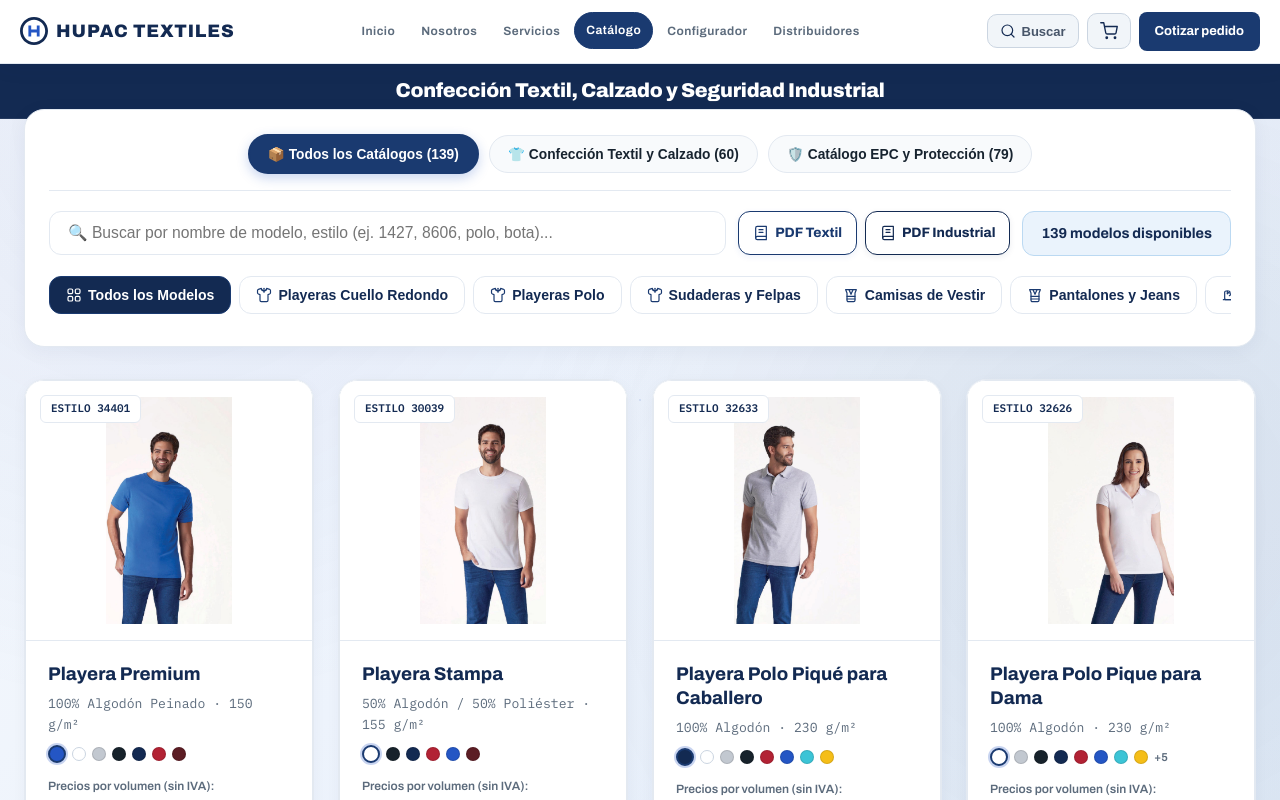
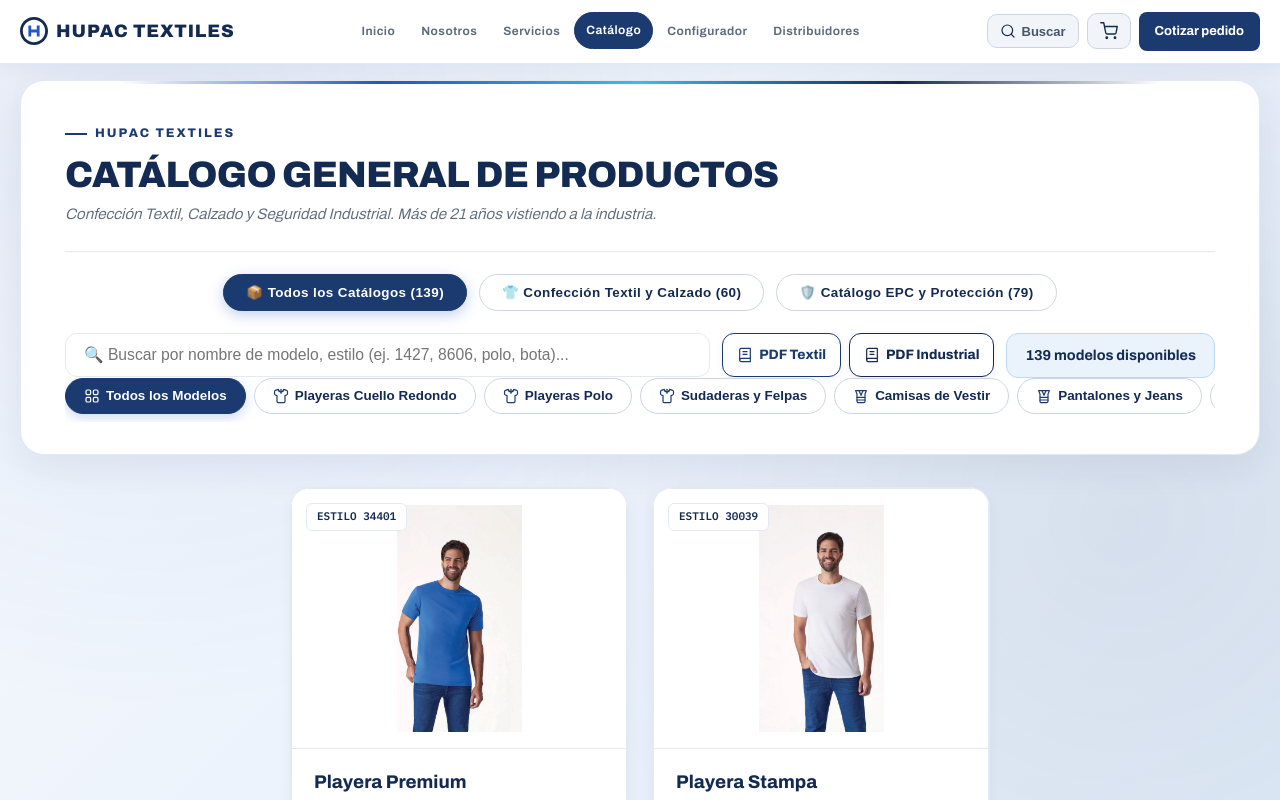
Before and after one commit to danieltrejomx/hupac-textiles-web, a Next.js app: page /catalogo in a window 1280 px wide. Shown: the top 800 px of the page. Built offline with nearby package versions, Linux system fonts and the light colour scheme.

Commit message:
feat(design): redisenar catalogo, distribuidores y configurador con tarjeta blanca institucional y botones de capsula

```diff
--- a/app/catalogo/page.tsx
+++ b/app/catalogo/page.tsx
@@ -327,63 +327,91 @@ function CatalogoContent() {
   return (
     <>
       <Navbar />
-      <main style={{ backgroundColor: 'transparent', minHeight: '85vh', paddingBottom: '80px' }}>
-        {/* Header Compacto Centrado */}
-        <section style={{
-          background: 'var(--marino)',
-          color: '#ffffff',
-          padding: '16px 24px',
-          borderBottom: '1px solid rgba(255, 255, 255, 0.08)',
-          textAlign: 'center'
+      <main style={{ backgroundColor: 'transparent', minHeight: '85vh', position: 'relative' }}>
+        <div style={{
+          position: 'relative',
+          zIndex: 1,
+          maxWidth: '1280px',
+          margin: '0 auto',
+          padding: '16px 20px 48px 20px',
+          display: 'flex',
+          flexDirection: 'column',
+          alignItems: 'center'
         }}>
+
+          {/* ================= TARJETA PRINCIPAL: CABECERA Y FILTROS ================= */}
           <div style={{
-            maxWidth: '1320px',
-            margin: '0 auto',
-            display: 'flex',
-            alignItems: 'center',
-            justifyContent: 'center',
-            textAlign: 'center'
+            backgroundColor: '#ffffff',
+            border: '1px solid var(--linea)',
+            borderRadius: '24px',
+            padding: '36px 44px 32px 44px',
+            width: '100%',
+            position: 'relative',
+            boxShadow: '0 12px 36px rgba(19, 42, 82, 0.07)',
+            marginBottom: '32px'
           }}>
+            {/* Línea superior con gradiente de luz institucional */}
+            <div style={{
+              position: 'absolute',
+              top: 0,
+              left: '8%',
+              right: '8%',
+              height: '3px',
+              background: 'linear-gradient(90deg, transparent, #2456C4, #38bdf8, #132A52, transparent)'
+            }} />
+
+            {/* Tag Superior */}
+            <div style={{
+              display: 'inline-flex',
+              alignItems: 'center',
+              gap: '8px',
+              color: 'var(--rey)',
+              fontSize: '0.78rem',
+              fontWeight: 800,
+              letterSpacing: '0.16em',
+              textTransform: 'uppercase',
+              marginBottom: '10px'
+            }}>
+              <span style={{ width: '22px', height: '2px', backgroundColor: 'var(--rey)', display: 'inline-block' }} />
+              HUPAC TEXTILES
+            </div>
+
+            {/* Título Principal */}
             <h1 style={{
-              fontSize: '1.25rem',
+              fontSize: '2.3rem',
               fontWeight: 850,
-              margin: 0,
-              color: '#ffffff',
-              textAlign: 'center'
+              color: 'var(--marino)',
+              letterSpacing: '-0.02em',
+              margin: '0 0 6px 0',
+              lineHeight: 1.15
             }}>
               {catalogoActivo === 'epc'
-                ? '🛡️ Catálogo EPC y Equipo de Protección Industrial'
+                ? 'CATÁLOGO DE EQUIPO DE PROTECCIÓN INDUSTRIAL'
                 : catalogoActivo === 'textil'
-                ? '👕 Catálogo de Confección Textil y Calzado'
-                : 'Confección Textil, Calzado y Seguridad Industrial'}
+                ? 'CATÁLOGO DE CONFECCIÓN TEXTIL Y CALZADO'
+                : 'CATÁLOGO GENERAL DE PRODUCTOS'}
             </h1>
-          </div>
-        </section>
 
-        <div style={{ maxWidth: '1280px', margin: '-10px auto 0 auto', padding: '0 24px' }}>
+            {/* Subtítulo */}
+            <p style={{
+              fontSize: '0.95rem',
+              fontStyle: 'italic',
+              color: 'var(--texto-2)',
+              margin: '0 0 24px 0'
+            }}>
+              Confección Textil, Calzado y Seguridad Industrial. Más de 21 años vistiendo a la industria.
+            </p>
 
-          {/* Barra de Filtros y Búsqueda */}
-          <div style={{
-            backgroundColor: '#ffffff',
-            borderRadius: '20px',
-            padding: '24px',
-            boxShadow: '0 4px 20px rgba(19, 42, 82, 0.05)',
-            border: '1px solid var(--linea)',
-            marginBottom: '32px',
-            display: 'flex',
-            flexDirection: 'column',
-            gap: '20px'
-          }}>
-
-            {/* Selector de Catálogo Principal */}
+            {/* Selector de Catálogo Principal (Botones de Cápsula) */}
             <div style={{
               display: 'flex',
               alignItems: 'center',
               justifyContent: 'center',
-              gap: '10px',
+              gap: '12px',
               flexWrap: 'wrap',
-              paddingBottom: '16px',
-              borderBottom: '1px solid var(--linea)'
+              borderTop: '1px solid var(--linea)',
+              paddingTop: '22px',
+              paddingBottom: '22px'
             }}>
               <button
                 type="button"
@@ -395,16 +423,17 @@ function CatalogoContent() {
                   display: 'inline-flex',
                   alignItems: 'center',
                   gap: '8px',
-                  padding: '10px 18px',
-                  borderRadius: '999px',
-                  border: catalogoActivo === 'todos' ? '2px solid var(--rey)' : '1px solid var(--linea)',
-                  backgroundColor: catalogoActivo === 'todos' ? 'var(--rey)' : '#f8fafc',
-                  color: catalogoActivo === 'todos' ? '#ffffff' : 'var(--texto)',
-                  fontWeight: 800,
-                  fontSize: '0.86rem',
+                  padding: '10px 22px',
+                  borderRadius: '100px',
+                  border: catalogoActivo === 'todos' ? '1.5px solid var(--rey)' : '1.5px solid #cbd5e1',
+                  backgroundColor: catalogoActivo === 'todos' ? 'var(--rey)' : '#ffffff',
+                  color: catalogoActivo === 'todos' ? '#ffffff' : 'var(--marino)',
+                  fontWeight: catalogoActivo === 'todos' ? 850 : 750,
+                  fontSize: '0.84rem',
+                  letterSpacing: '0.03em',
                   cursor: 'pointer',
-                  transition: 'all 0.15s ease',
-                  boxShadow: catalogoActivo === 'todos' ? '0 4px 12px rgba(36, 86, 196, 0.25)' : 'none'
+                  transition: 'all 0.2s ease',
+                  boxShadow: catalogoActivo === 'todos' ? '0 4px 14px rgba(36, 86, 196, 0.28)' : 'none'
                 }}
               >
                 <span>📦 Todos los Catálogos ({PRODUCTS.length})</span>
@@ -422,16 +451,17 @@ function CatalogoContent() {
                   display: 'inline-flex',
                   alignItems: 'center',
                   gap: '8px',
-                  padding: '10px 18px',
-                  borderRadius: '999px',
-                  border: catalogoActivo === 'textil' ? '2px solid var(--rey)' : '1px solid var(--linea)',
-                  backgroundColor: catalogoActivo === 'textil' ? 'var(--rey)' : '#f8fafc',
-                  color: catalogoActivo === 'textil' ? '#ffffff' : 'var(--texto)',
-                  fontWeight: 800,
-                  fontSize: '0.86rem',
+                  padding: '10px 22px',
+                  borderRadius: '100px',
+                  border: catalogoActivo === 'textil' ? '1.5px solid var(--rey)' : '1.5px solid #cbd5e1',
+                  backgroundColor: catalogoActivo === 'textil' ? 'var(--rey)' : '#ffffff',
+                  color: catalogoActivo === 'textil' ? '#ffffff' : 'var(--marino)',
+                  fontWeight: catalogoActivo === 'textil' ? 850 : 750,
+                  fontSize: '0.84rem',
+                  letterSpacing: '0.03em',
                   cursor: 'pointer',
-                  transition: 'all 0.15s ease',
-                  boxShadow: catalogoActivo === 'textil' ? '0 4px 12px rgba(36, 86, 196, 0.25)' : 'none'
+                  transition: 'all 0.2s ease',
+                  boxShadow: catalogoActivo === 'textil' ? '0 4px 14px rgba(36, 86, 196, 0.28)' : 'none'
                 }}
               >
                 <span>👕 Confección Textil y Calzado ({PRODUCTS.filter(isTextilProduct).length})</span>
@@ -449,16 +479,17 @@ function CatalogoContent() {
                   display: 'inline-flex',
                   alignItems: 'center',
                   gap: '8px',
-                  padding: '10px 18px',
-                  borderRadius: '999px',
-                  border: catalogoActivo === 'epc' ? '2px solid var(--marino)' : '1px solid var(--linea)',
-                  backgroundColor: catalogoActivo === 'epc' ? 'var(--marino)' : '#f8fafc',
-                  color: catalogoActivo === 'epc' ? '#ffffff' : 'var(--texto)',
-                  fontWeight: 800,
-                  fontSize: '0.86rem',
+                  padding: '10px 22px',
+                  borderRadius: '100px',
+                  border: catalogoActivo === 'epc' ? '1.5px solid var(--rey)' : '1.5px solid #cbd5e1',
+                  backgroundColor: catalogoActivo === 'epc' ? 'var(--rey)' : '#ffffff',
+                  color: catalogoActivo === 'epc' ? '#ffffff' : 'var(--marino)',
+                  fontWeight: catalogoActivo === 'epc' ? 850 : 750,
+                  fontSize: '0.84rem',
+                  letterSpacing: '0.03em',
                   cursor: 'pointer',
-                  transition: 'all 0.15s ease',
-                  boxShadow: catalogoActivo === 'epc' ? '0 4px 12px rgba(19, 42, 82, 0.25)' : 'none'
+                  transition: 'all 0.2s ease',
+                  boxShadow: catalogoActivo === 'epc' ? '0 4px 14px rgba(36, 86, 196, 0.28)' : 'none'
                 }}
               >
                 <span>🛡️ Catálogo EPC y Protección ({PRODUCTS.filter(isEpcProduct).length})</span>
@@ -588,16 +619,17 @@ function CatalogoContent() {
                   display: 'inline-flex',
                   alignItems: 'center',
                   gap: '6px',
-                  padding: '10px 16px',
-                  borderRadius: '12px',
-                  border: categoriaActiva === 'todos' ? '1.5px solid var(--rey)' : '1px solid var(--linea)',
-                  backgroundColor: categoriaActiva === 'todos' ? 'var(--marino)' : '#ffffff',
+                  padding: '9px 18px',
+                  borderRadius: '100px',
+                  border: categoriaActiva === 'todos' ? '1.5px solid var(--rey)' : '1.5px solid #cbd5e1',
+                  backgroundColor: categoriaActiva === 'todos' ? 'var(--rey)' : '#ffffff',
                   color: categoriaActiva === 'todos' ? '#ffffff' : 'var(--marino)',
-                  fontSize: '0.88rem',
-                  fontWeight: categoriaActiva === 'todos' ? 750 : 600,
+                  fontSize: '0.84rem',
+                  fontWeight: categoriaActiva === 'todos' ? 800 : 700,
                   cursor: 'pointer',
                   whiteSpace: 'nowrap',
-                  transition: 'all 0.15s ease'
+                  transition: 'all 0.15s ease',
+                  boxShadow: categoriaActiva === 'todos' ? '0 4px 12px rgba(36, 86, 196, 0.22)' : 'none'
                 }}
               >
                 <IconTodos size={16} color={categoriaActiva === 'todos' ? '#ffffff' : 'var(--rey)'} />
@@ -617,16 +649,17 @@ function CatalogoContent() {
                       display: 'inline-flex',
                       alignItems: 'center',
                       gap: '6px',
-                      padding: '10px 16px',
-                      borderRadius: '12px',
-                      border: isActive ? '1.5px solid var(--rey)' : '1px solid var(--linea)',
-                      backgroundColor: isActive ? 'var(--marino)' : '#ffffff',
+                      padding: '9px 18px',
+                      borderRadius: '100px',
+                      border: isActive ? '1.5px solid var(--rey)' : '1.5px solid #cbd5e1',
+                      backgroundColor: isActive ? 'var(--rey)' : '#ffffff',
                       color: isActive ? '#ffffff' : 'var(--marino)',
-                      fontSize: '0.88rem',
-                      fontWeight: isActive ? 750 : 600,
+                      fontSize: '0.84rem',
+                      fontWeight: isActive ? 800 : 700,
                       cursor: 'pointer',
                       whiteSpace: 'nowrap',
-                      transition: 'all 0.15s ease'
+                      transition: 'all 0.15s ease',
+                      boxShadow: isActive ? '0 4px 12px rgba(36, 86, 196, 0.22)' : 'none'
                     }}>
                       <IconComp size={16} color={isActive ? '#ffffff' : 'var(--rey)'} />
                       <span>{cat.label}</span>
--- a/app/globals.css
+++ b/app/globals.css
@@ -261,16 +261,16 @@ h2{font-weight:800;font-stretch:108%;font-size:clamp(28px,3.2vw,40px);line-heigh
 /* ---------- CONFIGURADOR ---------- */
 .config-wrap{background:transparent}
 .config{max-width:1320px;margin:0 auto;padding:clamp(12px, 2vh, 24px) 24px clamp(32px, 4vh, 64px) 24px;display:grid;grid-template-columns:1fr 1fr;gap:40px;align-items:start}
-.visor{background:#fff;border:1px solid var(--linea);border-radius:16px;padding:30px;box-shadow:var(--sombra);position:sticky;top:100px}
+.visor{background:#fff;border:1px solid var(--linea);border-radius:24px;padding:26px;box-shadow:0 12px 32px rgba(19, 42, 82, 0.06);position:sticky;top:100px}
 .visor-head{display:flex;justify-content:space-between;align-items:center;font-family:var(--mono);font-size:12px;color:var(--texto-2);border-bottom:1px solid var(--linea);padding-bottom:14px;margin-bottom:10px}
 .visor-head b{color:var(--rey);font-weight:600}
 .visor canvas{width:100%;height:auto}
 .panel{display:flex;flex-direction:column;gap:26px}
 .grupo label.tit{display:block;font-weight:750;font-size:15px;color:var(--marino);margin-bottom:12px}
 .opciones{display:flex;gap:10px;flex-wrap:wrap}
-.op{font-family:var(--sans);font-size:14px;font-weight:600;color:var(--texto-2);background:#fff;border:1.5px solid var(--linea);border-radius:10px;padding:11px 18px;cursor:pointer;transition:all .15s}
+.op{font-family:var(--sans);font-size:14px;font-weight:600;color:var(--texto-2);background:#fff;border:1.5px solid var(--linea);border-radius:100px;padding:11px 20px;cursor:pointer;transition:all .15s}
 .op:hover{border-color:var(--rey);color:var(--rey)}
-.op.on{background:var(--rey);border-color:var(--rey);color:#fff}
+.op.on{background:var(--rey);border-color:var(--rey);color:#fff;box-shadow:0 4px 12px rgba(36,86,196,0.2)}
 .swatches{display:flex;gap:12px;flex-wrap:wrap}
 .sw{width:38px;height:38px;border-radius:50%;border:2px solid var(--linea);cursor:pointer;position:relative;transition:transform .15s}
 .sw:hover{transform:scale(1.08)}
```
Also changed, not shown: app/configurador/page.tsx (+68 -23 lines), app/distribuidores/page.tsx (+78 -46 lines), components/Configurator.tsx (+31 -13 lines).
